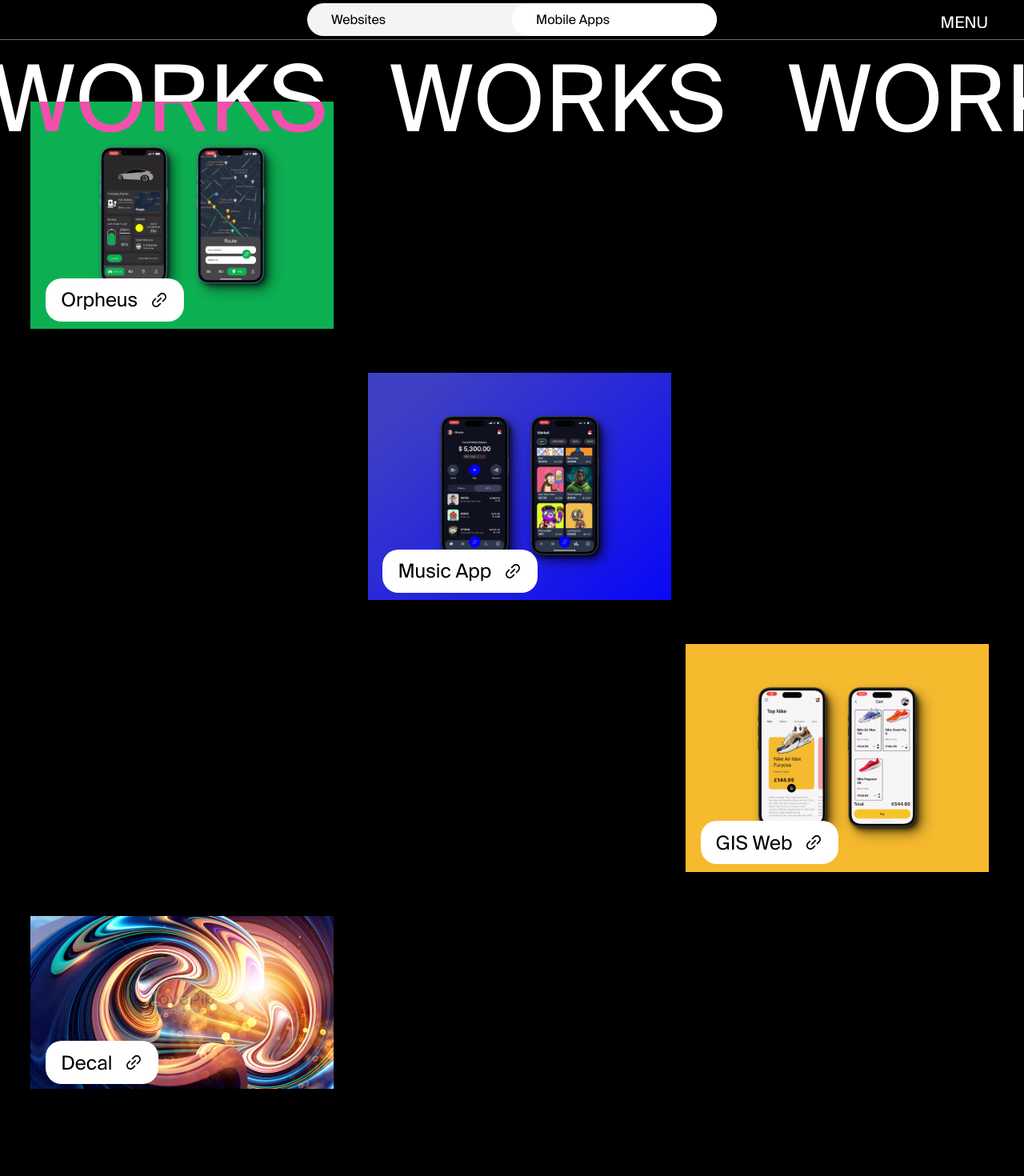
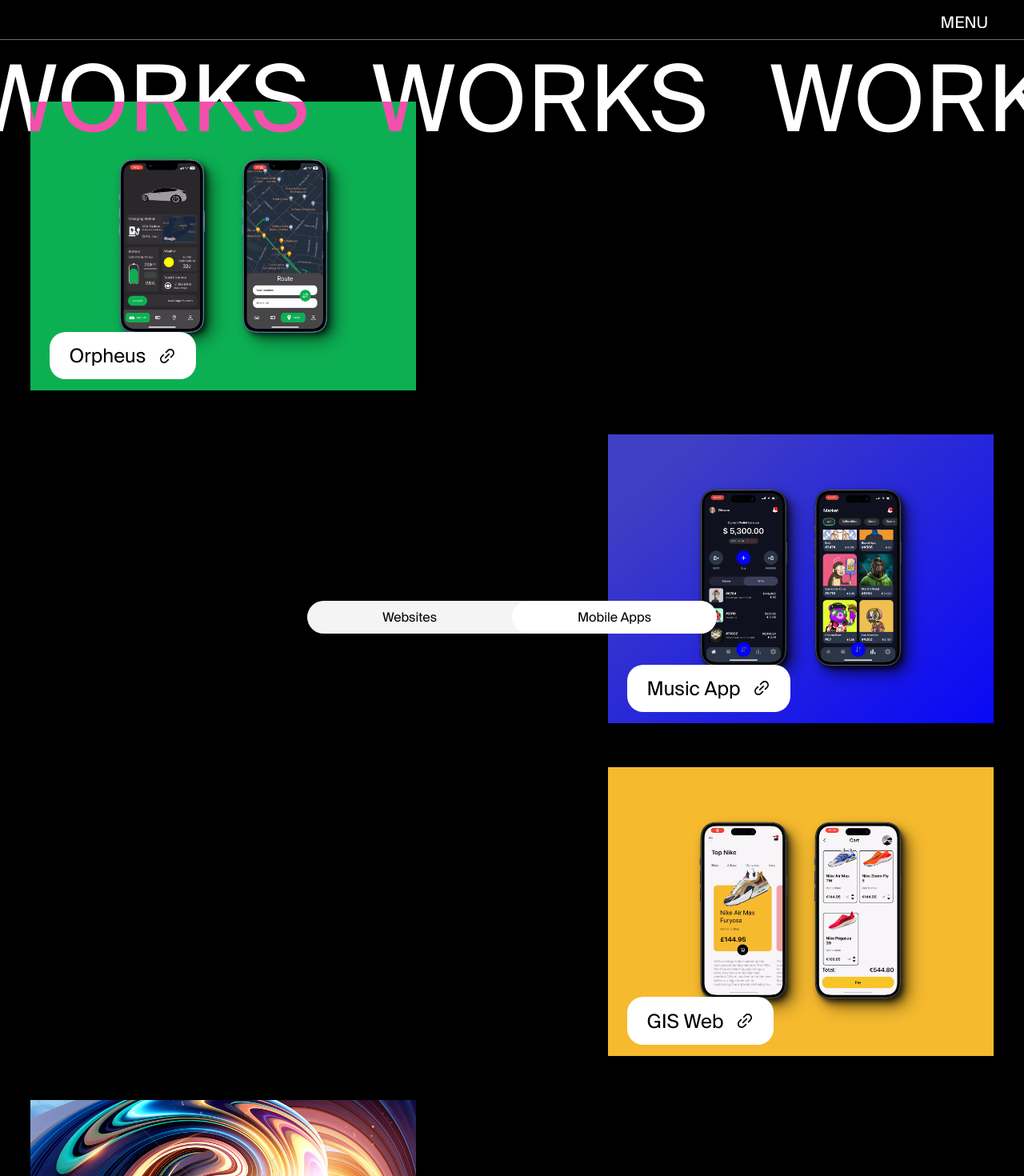
Before and after one commit to Olowodev/my-portfolio-next1.3, a Next.js app: page /works in a window 1280 px wide. Shown: the top 1470 px of the page at 80% size. Before the commit the page ends 1416 px from the top, so only its background shows below. Built offline with nearby package versions, Linux system fonts and the light colour scheme; a web font is replaced by a local one.

Commit message:
styling work page

```diff
--- a/styles/workStyles/works.module.css
+++ b/styles/workStyles/works.module.css
@@ -10,7 +10,7 @@
     position: fixed;
     z-index: 1000;
     width: 100%;
-    top: 4px;
+    bottom: 8px;
     justify-content: center;
     align-items: center;
     display: flex;
@@ -29,6 +29,9 @@
     flex: 1;
     padding: 10px 30px;
     border-radius: 50px;
+    display: flex;
+    justify-content: center;
+    align-items: center;
 }
 
 .tab div:last-child {
@@ -76,7 +79,7 @@
 }
 
 .cell {
-    width: 31.5%;
+    width: 40%;
     flex-shrink: 0;
     margin-top: 50px;
     cursor: pointer;
@@ -95,15 +98,15 @@
 }
 
 .cell:first-child {
-    margin-right: 38%;
+    margin-right: 60%;
 }
 
 .cell:nth-child(2) {
-    margin-left: 35%;
+    margin-left: 60%;
 }
 
 .cell:nth-child(3) {
-    margin-left: 68%;
+    margin-left: 60%;
 }
 
 .cell:nth-child(4) {
```
